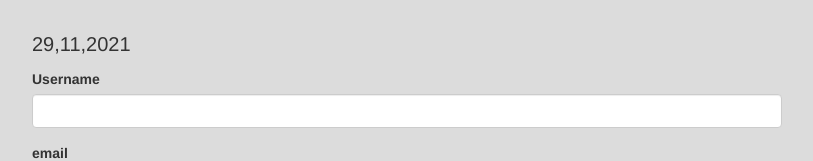
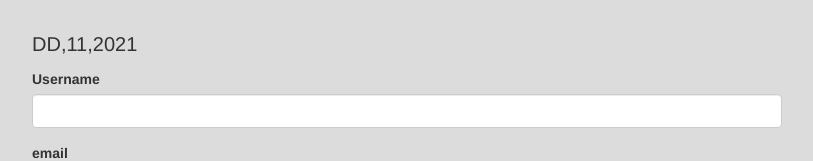
Before and after one commit to AlexandreDestoky/angular-learning, an Angular app: page / in a window 1280 px wide. Shown: the top 161 px of the page, without its empty margins (233-1046 px from the left). Built offline with nearby package versions, Linux system fonts and the light colour scheme.

Commit message:
245. Chaining Multiple Pipes

```diff
--- a/src/app/app.component.html
+++ b/src/app/app.component.html
@@ -3,7 +3,7 @@
     <div class="col-xs-12 col-sm-10 col-md-8 col-sm-offset-1 col-md-offset-2">
       <form [formGroup]="signupForm" (ngSubmit)="onSubmit()">
         <div formGroupName="userData">
-          <p>{{ajd | date:("dd,MM,yyyy")}}</p>
+          <p>{{ajd | date:("dd,MM,yyyy" | uppercase)}}</p>
           <div class="form-group" >
             <label for="username">Username</label>
             <input
```
